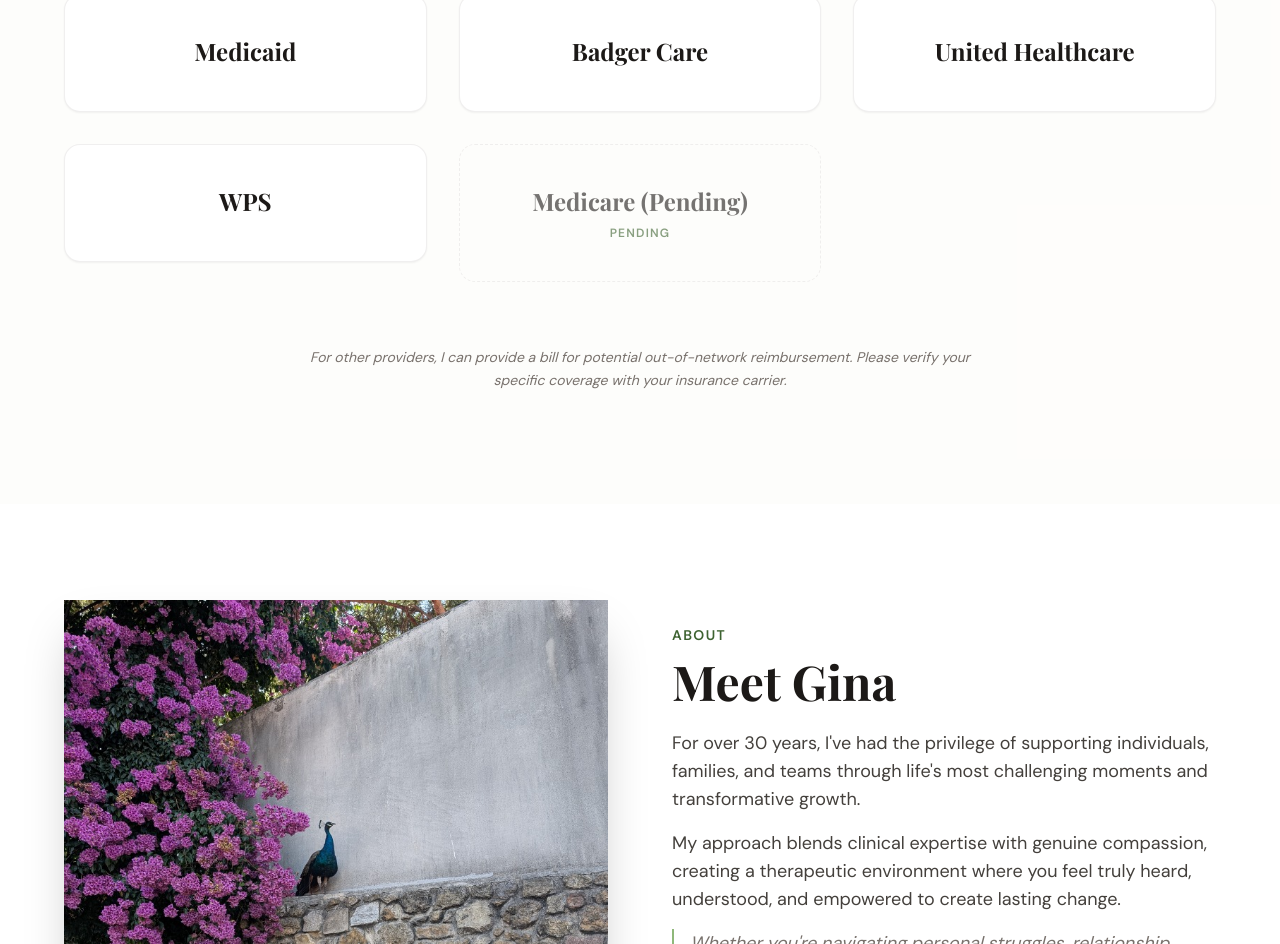
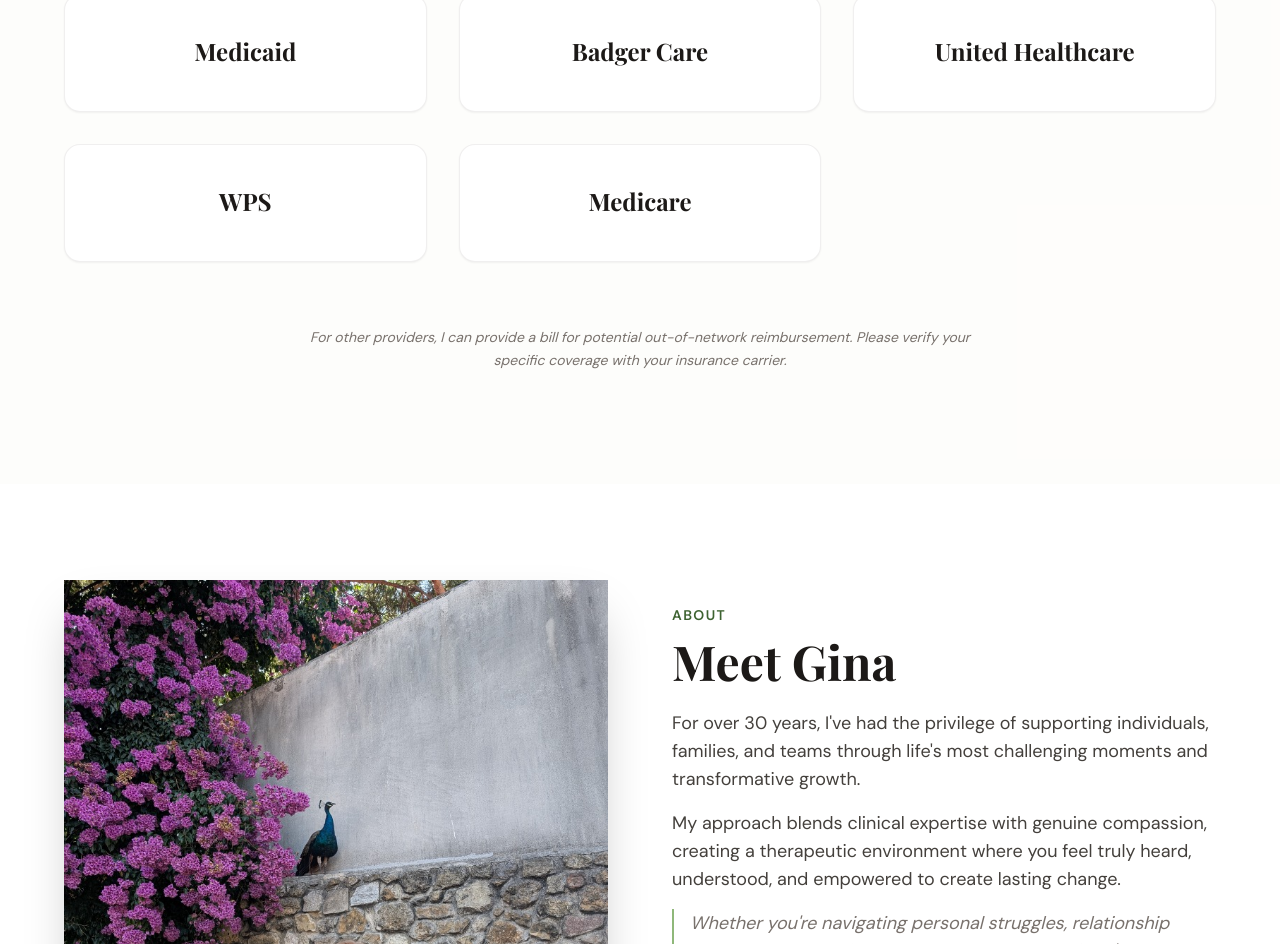
Before and after one commit to TheCoolSam/WeCare-CounselingSite, a Next.js app: page / in a window 1280 px wide. Shown: the part 2844-3788 px from the top of the page. Built offline with nearby package versions, Linux system fonts and the light colour scheme; a web font is replaced by a local one.

Commit message:
Update: Medicare insurance status is now fully accepted

```diff
--- a/app/lib/constants.ts
+++ b/app/lib/constants.ts
@@ -118,7 +118,7 @@ export const INSURANCE_PLANS = [
   "Badger Care",
   "United Healthcare",
   "WPS",
-  "Medicare (Pending)"
+  "Medicare"
 ];
 
 export const THERAPIST_INFO = {
--- a/app/page.tsx
+++ b/app/page.tsx
@@ -571,7 +571,7 @@ function InsuranceSection() {
     { name: 'Badger Care' },
     { name: 'United Healthcare' },
     { name: 'WPS' },
-    { name: 'Medicare (Pending)', isPending: true }
+    { name: 'Medicare' }
   ];
 
   return (
```
